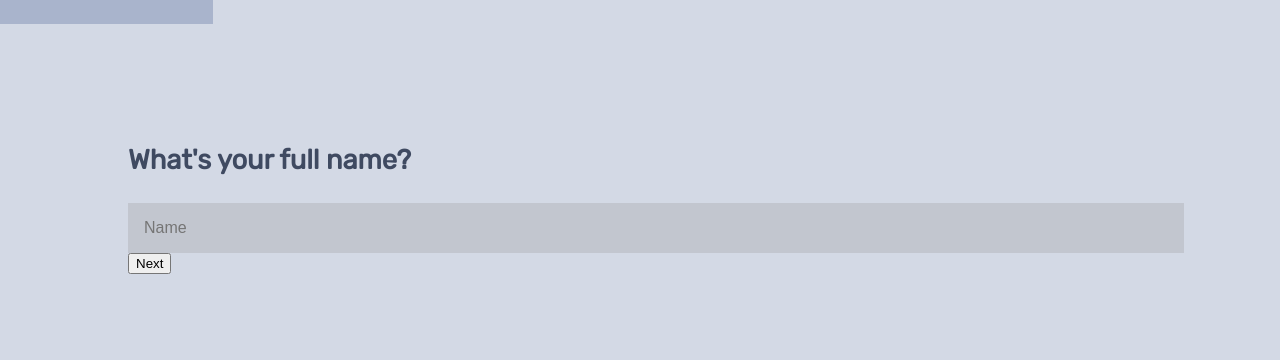
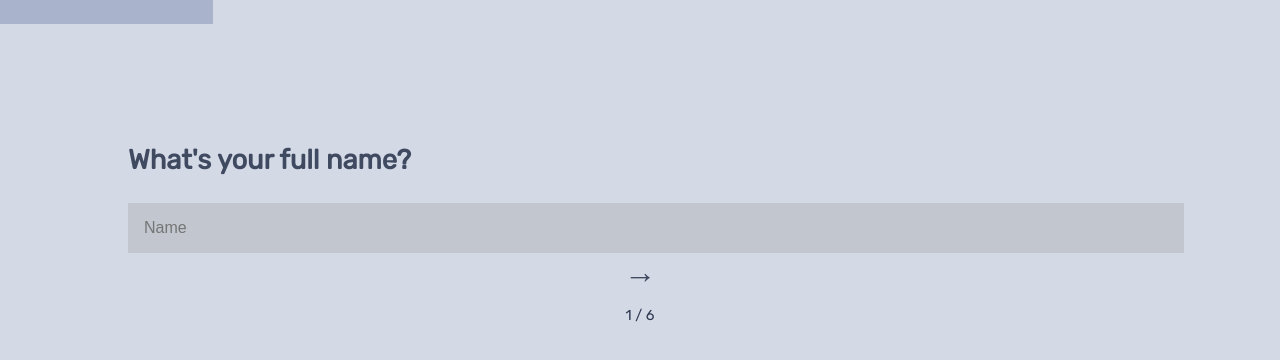
Before and after one commit to youxiberlin/multi-steps-form-react, a React (Create React App) app: page / in a window 1280 px wide. Shown: the top 360 px of the page. Built offline with nearby package versions, Linux system fonts and the light colour scheme.

Commit message:
added validate functions

```diff
--- a/src/App.js
+++ b/src/App.js
@@ -30,7 +30,7 @@ class App extends Component {
     this.emailChange = this.emailChange.bind(this);
     this.phoneChange = this.phoneChange.bind(this);
     this.salaryChange = this.salaryChange.bind(this);
-
+    this.handleKeyPress = this.handleKeyPress.bind(this);
   }
 
   nameChange(event) {
@@ -43,7 +43,6 @@ class App extends Component {
     this.setState({ phone: event.target.value });
   }
   salaryChange(event) {
-    console.log(event.target)
     this.setState({
       salary: event.target.checked,
       salaryValue: event.target.value
@@ -51,10 +50,11 @@ class App extends Component {
   }
 
   render() {
-    console.log("salary", this.state.salaryValue)
-    const step = this.state.step
+    const step = this.state.step;
     let form;
 
+
+    // getting a section based on the current step
     if (step === 1) form = <Name value={this.state.name} onChange={this.nameChange} />;
     else if (step === 2) form = <Email value={this.state.email} onChange={this.emailChange} />;
     else if (step === 3) form = <Phone value={this.state.phone} onChange={this.phoneChange} />;
@@ -62,27 +62,34 @@ class App extends Component {
     else if (step === 5) form = <Summary name={this.state.name} email={this.state.email} phone={this.state.phone} salary={this.state.salaryValue} />;
     else if (step === 6) form = <Thanks />;
 
+
+    // previous / next buttons
     let prev;
     if (step === 1 || step === 6) prev = "";
-    else prev = <button onClick={this.prev}>Prev</button>;
+    else prev = <button className="btn" onClick={this.prev}>{String.fromCharCode(8592)}</button>;
 
     let next;
     if (step === 6) next = "";
-    else if (step === 5) next = <button onClick={this.validate}>Submit</button>;
-    else next = <button onClick={this.validate}>Next</button>;
+    else if (step === 5) next = <button className="btn" onClick={this.validate}>Submit</button>;
+    else next = <button className="btn" onClick={this.validate}>{String.fromCharCode(8594)}</button>;
 
-
+    // step counter
+    let stepCounter = "";
+    if (step < 6) stepCounter = <p className="step-counter">{this.state.step} / 6</p>;
 
     return (
       <div>
         <Indicator step={this.state.step} />
         <div className="wrapper">
-          <form id="form" action="">
+          <form id="form" action="" onSubmit={e => e.preventDefault()} onKeyPress={this.handleKeyPress}>
             {form}
           </form>
-          {prev}
-          {next}
-          <p>{this.state.errorMsg}</p>
+          <div className="text-center">
+            {prev}
+            {next}
+            <p className="error-msg">{this.state.errorMsg}</p>
+            {stepCounter}
+          </div>
         </div>
       </div>
     )
@@ -151,12 +158,21 @@ class App extends Component {
     })
   }
 
+  handleKeyPress = (event) => {
+    if (event.key === 'Enter') {
+      this.validate();
+    }
+  }
+
   validateName() {
-    return this.state.name ? true : false;
+    const splittedName = this.state.name.split(" ")
+    if (splittedName.length === 0 || splittedName.length === 1 || splittedName[1] === "") return false;
+    else return true;
   }
 
   validateEmail() {
-    return this.state.email ? true : false;
+    if (this.state.email.includes("@")) return true;
+    else return false;
   }
 
   validatePhone() {
--- a/src/form/Salary.jsx
+++ b/src/form/Salary.jsx
@@ -6,34 +6,31 @@ const Salary = props => {
       <label>
         <h3>Please choose your salary.</h3>
       </label>
-      <div>
+      <div className="flex">
         <input className="form-check-input" type="radio" name="radios" id="exampleRadios1" value="0 - 1.000"
-          checked={props.state} onChange={props.onChange}
-        ></input>
-        <label className="form-check-label" htmlFor="exampleRadios1">
-          0 - 1.000
-          </label>
+          checked={props.state} onChange={props.onChange}></input>
+        <label htmlFor="exampleRadios1">0-1.000</label>
       </div>
-      <div>
+      <div className="flex">
         <input className="form-check-input" type="radio" name="radios" id="exampleRadios2" value="1.000 - 2.000"
           checked={props.state} onChange={props.onChange}></input>
-        <label className="form-check-label" htmlFor="exampleRadios2">
+        <label htmlFor="exampleRadios2">
           1.000 - 2.000
           </label>
       </div>
-      <div>
+      <div className="flex">
         <input className="form-check-input" type="radio" name="radios" id="exampleRadios3" value="2.000 - 3.000"
           checked={props.state} onChange={props.onChange}
         ></input>
-        <label className="form-check-label" htmlFor="exampleRadios3">
+        <label htmlFor="exampleRadios3">
           2.000 - 3.000
           </label>
       </div>
-      <div>
+      <div className="flex">
         <input className="form-check-input" type="radio" name="radios" id="exampleRadios4" value="3.000 - 4.000"
           checked={props.state} onChange={props.onChange}
         ></input>
-        <label className="form-check-label" htmlFor="exampleRadios4">
+        <label htmlFor="exampleRadios4">
           3.000 - 4.000
           </label>
       </div>
--- a/src/index.css
+++ b/src/index.css
@@ -58,3 +58,33 @@ li{
   color: rgb(47, 58, 82);
   text-align: center;
 }
+
+.step-counter{
+  font-size: 0.9rem;
+  color: rgb(47, 58, 82);
+}
+
+.error-msg{
+  font-size: 0.9rem;
+  color: rgb(47, 58, 82);
+}
+
+.btn {
+  font-size: 2rem;
+  background: transparent;
+  border: none;
+  width: 2em;
+  color: rgba(47, 58, 82, 0.9);
+}
+
+.text-center {
+  text-align: center;
+}
+
+.flex {
+  display: flex;
+ }
+
+.form-check-input{
+  width: 20px;
+}
```
